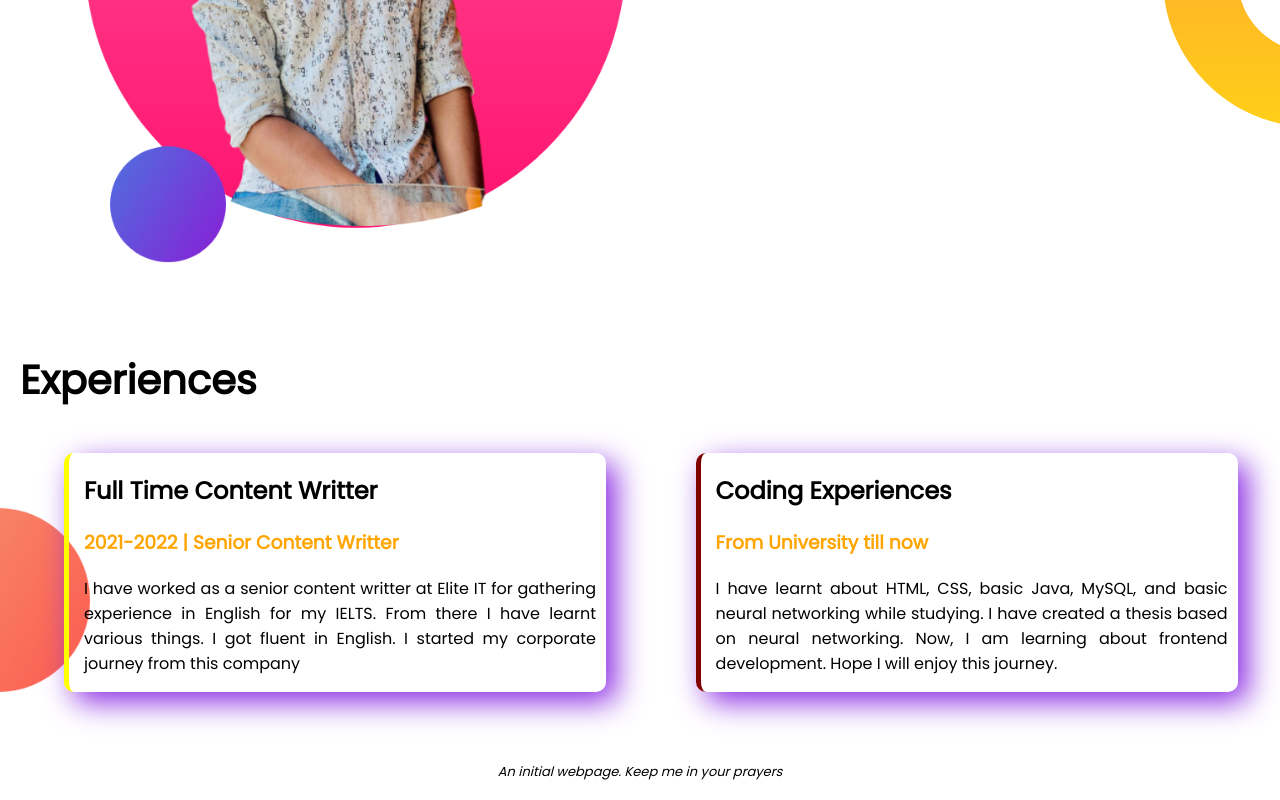
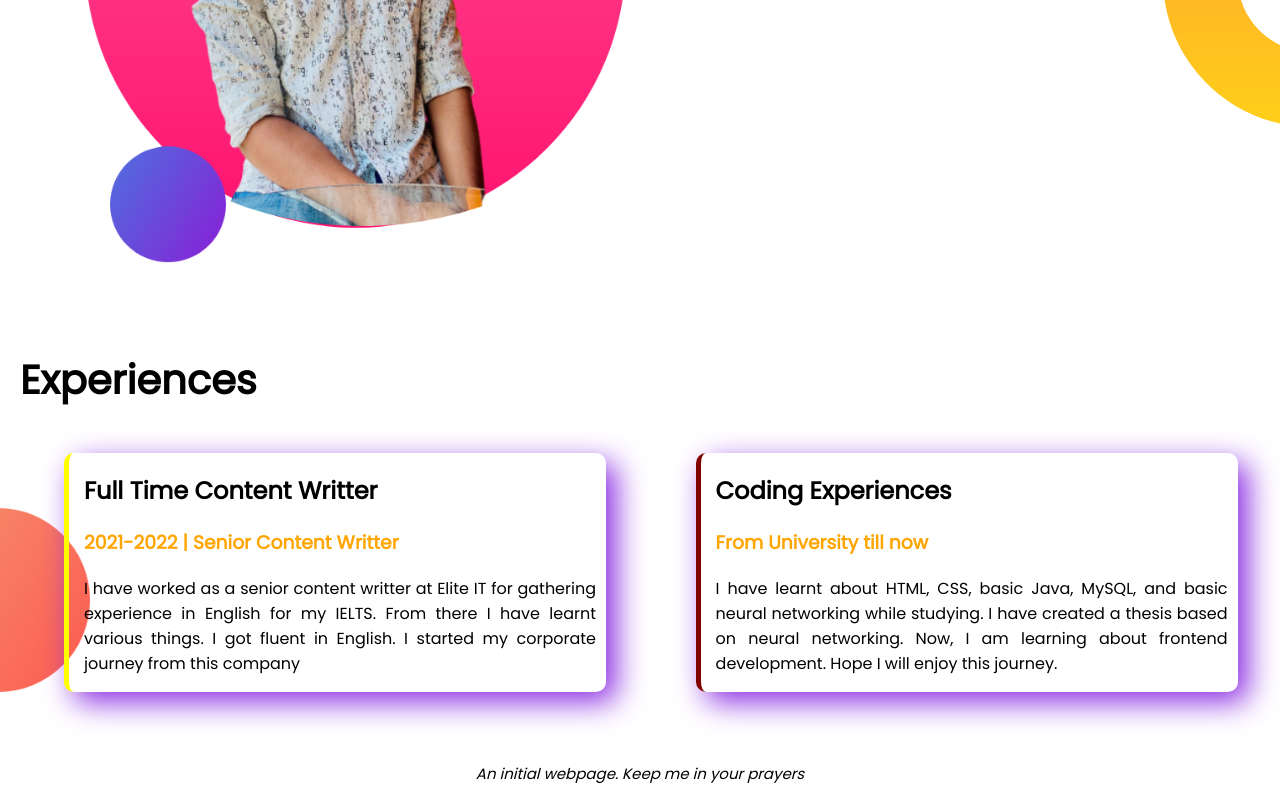
Before and after one commit to fazlarabby1/developer-portfolio, a plain HTML site: page index.html in a window 1280 px wide. Shown: the part 986-1786 px from the top of the page. Drawn offline with Linux system fonts and the light colour scheme.

Commit message:
increased fotter size

```diff
--- a/style.css
+++ b/style.css
@@ -74,6 +74,6 @@ h1 {
 
 footer p {
     text-align: center;
-    font-size: small;
+    font-size: 15px;
     font-style: italic;
 }
```
